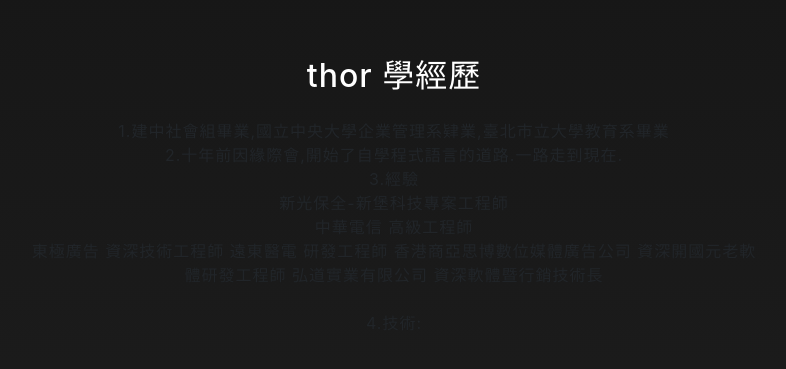
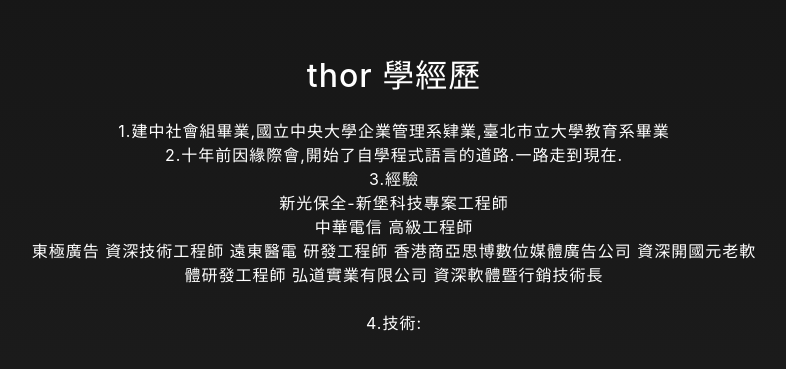
Before and after one commit to scott93723/resume2, a website with bundled scripts: page index.html in a window 1280 px wide. Shown: the part 903-1272 px from the top of the page, without its empty margins (246-1032 px from the left). Built offline with nearby package versions, Linux system fonts and the light colour scheme.

Commit message:
Update index.html

```diff
--- a/index.html
+++ b/index.html
@@ -67,7 +67,7 @@
       <div class="row">
         <div class="col-lg-8 mx-auto">
           <h2 class="text-white mb-4">thor 學經歷</h2>
-          <p class="text-white-500">
+          <p class="text-white">
               1.建中社會組畢業,國立中央大學企業管理系肄業,臺北市立大學教育系畢業
     <br>
        2.十年前因緣際會,開始了自學程式語言的道路.一路走到現在.
```
